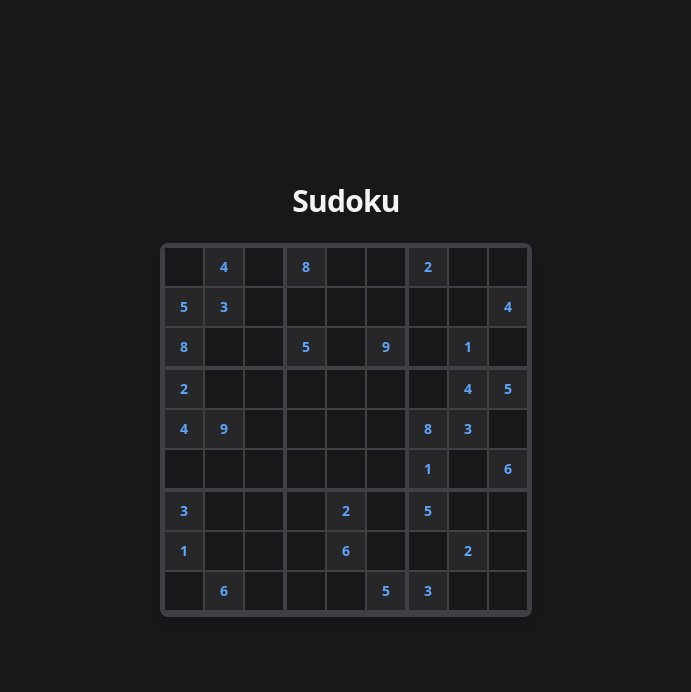
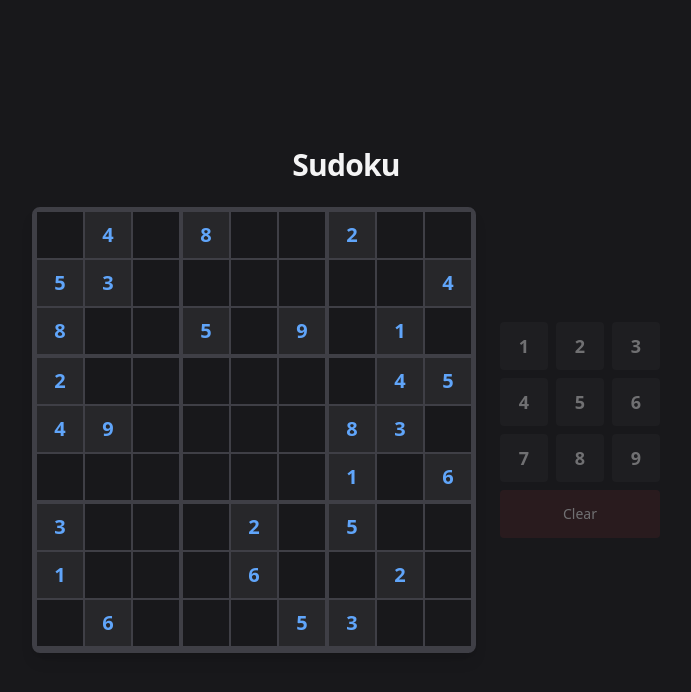
Before and after one commit to cassiossousa/sudoku-next, a Next.js app: page / in a window 1280 px wide. Shown: the top 692 px of the page, without its empty margins (294-985 px from the left). Built offline with nearby package versions, Linux system fonts and the light colour scheme.

Commit message:
feat: add numpad

```diff
--- a/app/components/sudoku-game-cell-initial.tsx
+++ /dev/null
@@ -1,22 +0,0 @@
-export default function SudokuGameCellInitial({
-  initialValue,
-  isInvalid,
-}: {
-  initialValue: number;
-  isInvalid: boolean;
-}) {
-  return (
-    <div
-      className={`w-10 h-10 flex items-center justify-center
-        border text-sm font-bold transition-colors
-        ${
-          isInvalid
-            ? 'border-red-400 bg-red-500/10 text-red-300'
-            : 'border-zinc-700 bg-zinc-800 text-blue-400'
-        }
-      `}
-    >
-      {initialValue}
-    </div>
-  );
-}
--- a/app/components/sudoku-game-cell.tsx
+++ b/app/components/sudoku-game-cell.tsx
@@ -1,19 +1,27 @@
 'use client';
 
-export default function SudokuGameCell({
+export default function SudokuCell({
   value,
   row,
   col,
+  isInitial,
+  isSelected,
   isInvalid,
+  onSelect,
   onChange,
 }: {
   value: number | null;
   row: number;
   col: number;
+  isInitial: boolean;
+  isSelected: boolean;
   isInvalid: boolean;
+  onSelect: (pos: { row: number; col: number }) => void;
   onChange: (row: number, col: number, value: number | null) => void;
 }) {
   function handleKeyDown(e: React.KeyboardEvent<HTMLButtonElement>) {
+    if (isInitial) return;
+
     if (e.key >= '1' && e.key <= '9') {
       onChange(row, col, Number(e.key));
     }
@@ -23,19 +31,32 @@ export default function SudokuGameCell({
     }
   }
 
+  const baseStyles =
+    'w-12 h-12 flex items-center justify-center border text-xl font-semibold transition-colors focus:outline-none';
+
+  const stateStyles = isInitial
+    ? 'bg-zinc-800 text-blue-400 border-zinc-700'
+    : 'border-zinc-700 hover:bg-zinc-800 focus:bg-zinc-700';
+
+  const invalidStyles = isInvalid
+    ? 'border-red-400 bg-red-500/10 text-red-300'
+    : '';
+
+  const selectedStyles = isSelected
+    ? `
+      ring-2 ring-blue-400
+      outline outline-2 outline-blue-400
+      outline-offset-[-2px]
+      relative z-10
+    `
+    : '';
+
   return (
     <button
       tabIndex={0}
+      onClick={() => onSelect({ row, col })}
       onKeyDown={handleKeyDown}
-      className={`w-10 h-10 flex items-center justify-center border
-        text-sm font-medium transition-colors
-        focus:outline-none
-        ${
-          isInvalid
-            ? 'border-red-400 bg-red-500/10 text-red-300 focus:bg-red-500/20'
-            : 'border-zinc-700 hover:bg-zinc-800 focus:bg-zinc-700'
-        }
-      `}
+      className={`${baseStyles} ${stateStyles} ${invalidStyles} ${selectedStyles}`}
     >
       {value ?? ''}
     </button>
--- a/app/components/sudoku-game.tsx
+++ b/app/components/sudoku-game.tsx
@@ -2,8 +2,8 @@
 
 import { useState } from 'react';
 import { SudokuGrid } from '../sudoku/sudoku';
-import SudokuGameCell from './sudoku-game-cell';
-import SudokuGameCellInitial from './sudoku-game-cell-initial';
+import SudokuCell from './sudoku-game-cell';
+import SudokuNumpad from './sudoku-numpad';
 
 export default function SudokuGame({
   initialValues,
@@ -14,21 +14,33 @@ export default function SudokuGame({
     () => new SudokuGrid(initialValues),
   );
 
+  const [selected, setSelected] = useState<{
+    row: number;
+    col: number;
+  } | null>(null);
+
   function updateCell(row: number, col: number, value: number | null) {
     setSudoku((currentSudoku) => {
       const newSudoku = currentSudoku.getCopy();
       const cell = newSudoku.findCellByPosition([row, col]);
-      if (cell) {
+      if (cell && !cell.hasInitialValue()) {
         cell.setValue(value);
       }
       return newSudoku as SudokuGrid;
     });
   }
 
+  function handleNumberInput(value: number | null) {
+    if (!selected) return;
+    updateCell(selected.row, selected.col, value);
+  }
+
   const [isInvalid, invalidCells] = sudoku.isInvalid();
 
   return (
-    <div className="border-4 border-zinc-700 rounded-lg overflow-hidden shadow-lg">
+    <div className="flex flex-col md:flex-row gap-6 items-center">
+      {/* GRID */}
+      <div className="border-4 border-zinc-700 rounded-lg overflow-visible shadow-lg">
         {[0, 1, 2].map((boardRow) => (
           <div key={boardRow} className="flex">
             {[0, 1, 2].map((boardCol) => (
@@ -41,23 +53,23 @@ export default function SudokuGame({
                     {[0, 1, 2].map((boxCol) => {
                       const row = boardRow * 3 + boxRow;
                       const col = boardCol * 3 + boxCol;
+
                       const cell = sudoku.findCellByPosition([row, col])!;
                       const value = cell.getValue();
-                    const hasInitialValue = cell.hasInitialValue();
+                      const isInitial = cell.hasInitialValue();
 
-                    return hasInitialValue ? (
-                      <SudokuGameCellInitial
-                        key={`${row}-${col}`}
-                        initialValue={value!}
-                        isInvalid={isInvalid && invalidCells[row][col]}
-                      />
-                    ) : (
-                      <SudokuGameCell
+                      return (
+                        <SudokuCell
                           key={`${row}-${col}`}
                           value={value}
                           row={row}
                           col={col}
+                          isInitial={isInitial}
+                          isSelected={
+                            selected?.row === row && selected?.col === col
+                          }
                           isInvalid={isInvalid && invalidCells[row][col]}
+                          onSelect={setSelected}
                           onChange={updateCell}
                         />
                       );
@@ -69,5 +81,8 @@ export default function SudokuGame({
           </div>
         ))}
       </div>
+
+      <SudokuNumpad disabled={!selected} onInput={handleNumberInput} />
+    </div>
   );
 }
--- /dev/null
+++ b/app/components/sudoku-numpad.tsx
@@ -0,0 +1,35 @@
+'use client';
+
+export default function SudokuNumpad({
+  onInput,
+  disabled,
+}: {
+  onInput: (value: number | null) => void;
+  disabled: boolean;
+}) {
+  return (
+    <div
+      className={`
+        grid grid-cols-9 md:grid-cols-3 gap-2
+        ${disabled ? 'opacity-40 pointer-events-none' : ''}
+      `}
+    >
+      {[1, 2, 3, 4, 5, 6, 7, 8, 9].map((n) => (
+        <button
+          key={n}
+          onClick={() => onInput(n)}
+          className="h-12 w-12 flex items-center justify-center bg-zinc-800 hover:bg-zinc-700 rounded text-lg font-semibold"
+        >
+          {n}
+        </button>
+      ))}
+
+      <button
+        onClick={() => onInput(null)}
+        className="col-span-9 md:col-span-3 h-12 bg-red-500/20 hover:bg-red-500/30 rounded text-sm"
+      >
+        Clear
+      </button>
+    </div>
+  );
+}
--- a/app/globals.css
+++ b/app/globals.css
@@ -2,8 +2,7 @@
 @tailwind components;
 @tailwind utilities;
 
-html,
-body {
+html, body {
   height: 100%;
 }
 
```
Lines whose indentation alone changed are shown as unchanged.
